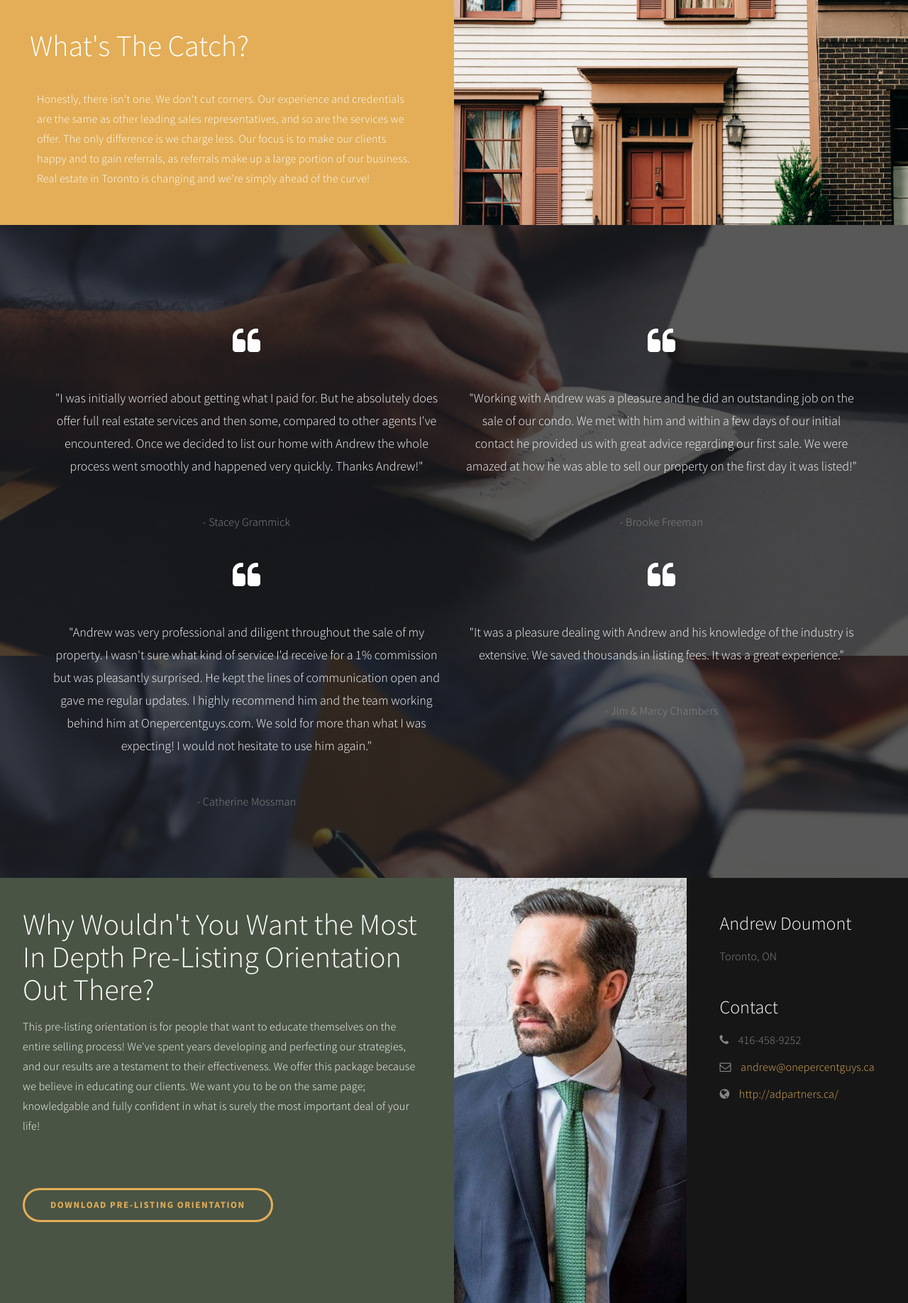
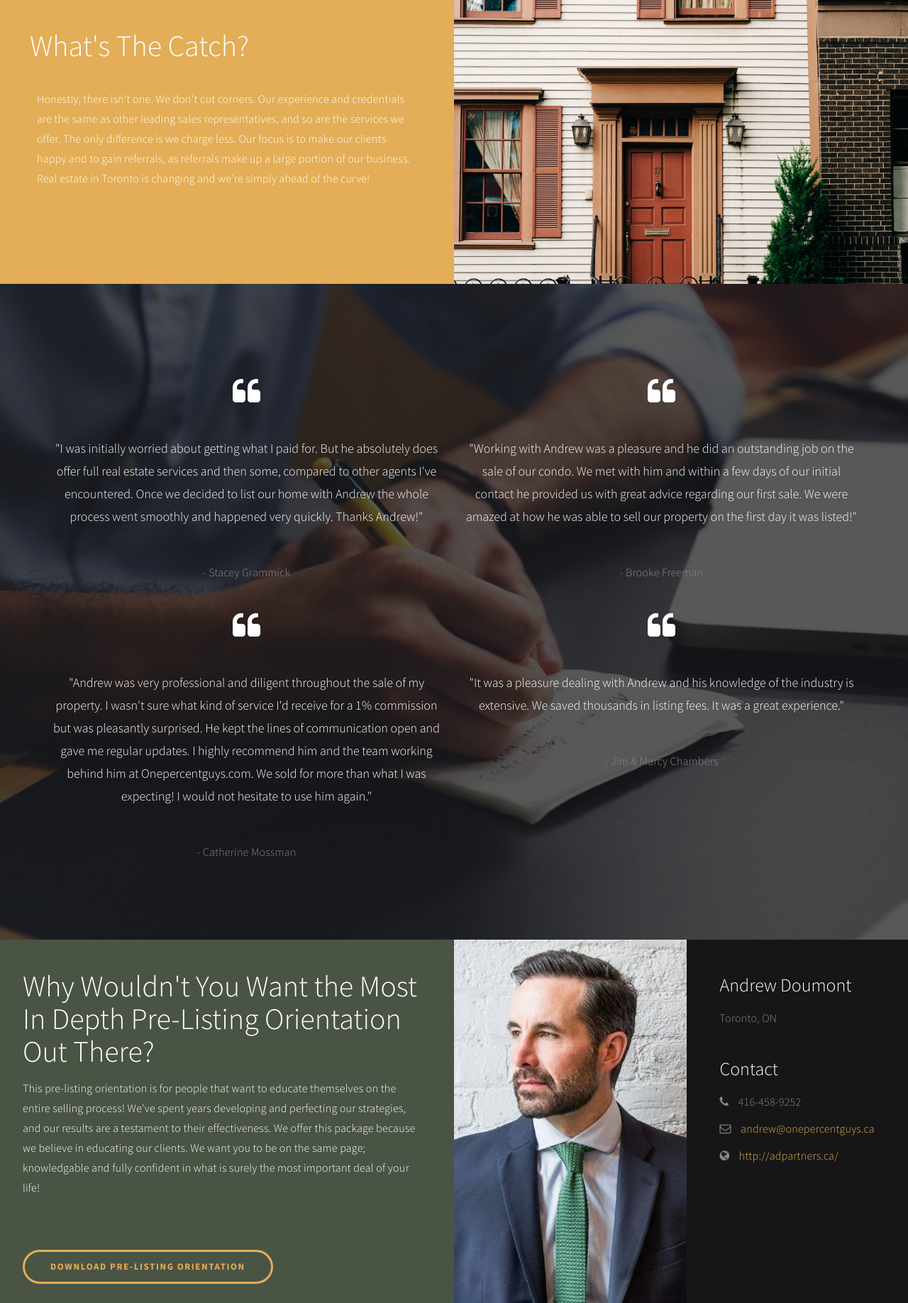
Before and after one commit to PeterBen90/andrew-site, a PHP site: page / in a window 1280 px wide. Shown: the part 1937-3773 px from the top of the page at 71% size. Run offline with PHP 8.4, Linux system fonts and the light colour scheme.

Commit message:
one more try

```diff
--- a/css/templatemo-style.css
+++ b/css/templatemo-style.css
@@ -488,7 +488,7 @@ a:focus {
 
 #quotes {
   color: #ffffff;
-  padding: 8em 0 6em 0;
+  padding: 100px 0px;
   display: -moz-flex;
   display: -webkit-flex;
   display: -ms-flex;
@@ -498,7 +498,7 @@ a:focus {
   -ms-justify-content: center;
   justify-content: center;
   background: url('../images/quotes-bg.jpg') 50% 0 repeat-y fixed;
-  background-position: center center;
+  background-position: center center !important;
   background-size: cover;
   border-top: 0;
   min-height: 100vh;
@@ -521,6 +521,11 @@ a:focus {
 }
 
 @media screen and (max-width: 768px) {
+  #quotes {
+    padding: 6em 2em 2em 2em;
+    min-height: 0;
+  }
+
   #quotes .container {
     width: 100%;
   }
@@ -796,7 +801,7 @@ footer {
   font-size: 18px;
 }
 
-#education-thumb {
+.education-thumb {
   padding-bottom: 20% !important;
 }
 
```
